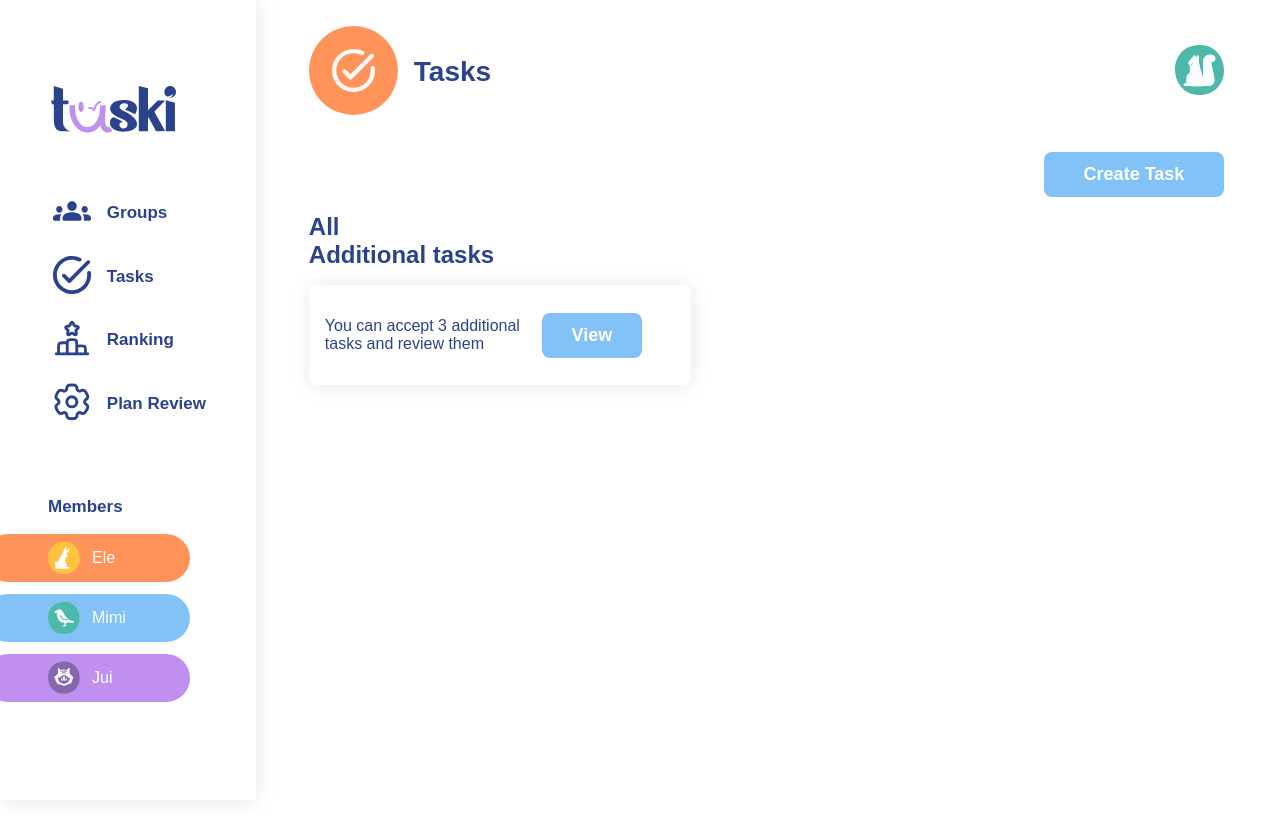
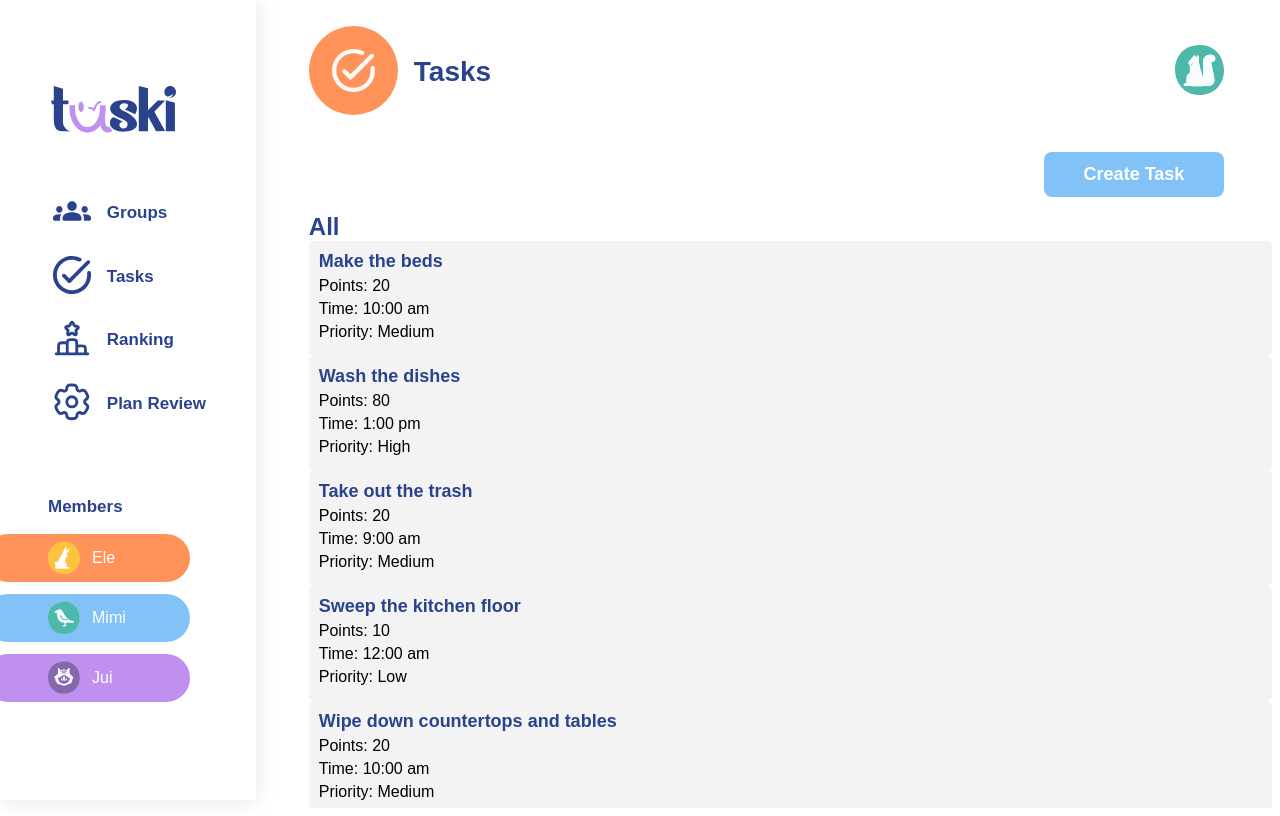
Before and after one commit to NikSala10/TaskiProject, a React (Vite) app: page /tasks in a window 1280 px wide. Built offline with nearby package versions, Linux system fonts and the light colour scheme.

Commit message:
feat(pages/tasks): render TaskList using tasks dataset

```diff
--- a/src/data/tasks.tsx
+++ b/src/data/tasks.tsx
@@ -1,4 +1,6 @@
-export const tasks = [
+import type { Task } from "../types/TasksType";
+
+export const tasks: Task[] = [
     { id: '1', name: 'Make the beds', points: 20, time: '10:00 am', priority: 'Medium' },
     { id: '2', name: 'Wash the dishes', points: 80, time: '1:00 pm', priority: 'High' },
     { id: '3', name: 'Take out the trash', points: 20, time: '9:00 am', priority: 'Medium' },
--- a/src/pages/Tasks/Tasks.tsx
+++ b/src/pages/Tasks/Tasks.tsx
@@ -1,4 +1,6 @@
 import Button from "../../components/Button/Button";
+import TasksList from "../../components/TasksList/TasksList";
+import { tasks } from "../../data/tasks";
 import { useSetPageInfo } from "../../hook/UseSetPage";
 import "./Tasks.css";
 
@@ -11,6 +13,9 @@ const Tasks = () => {
         <Button text="Create Task" color="#82C2F6" width="180px" />
       </div>
       <h3 className="tit">All</h3>
+      <div className="all-tasks">
+        <TasksList tasks={tasks} />
+      </div>
       <div className="aditional-info">
         <h3>Additional tasks</h3>
         <div className="tetxt">
```
